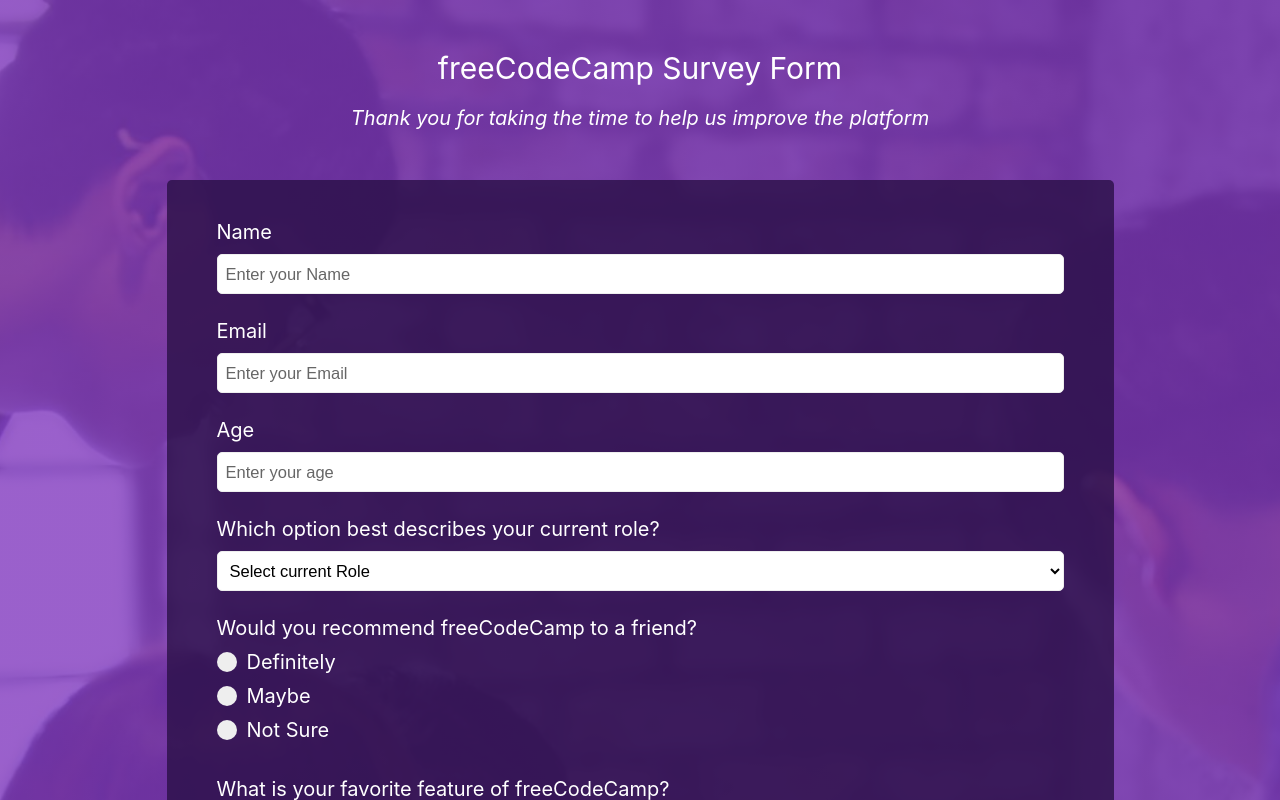
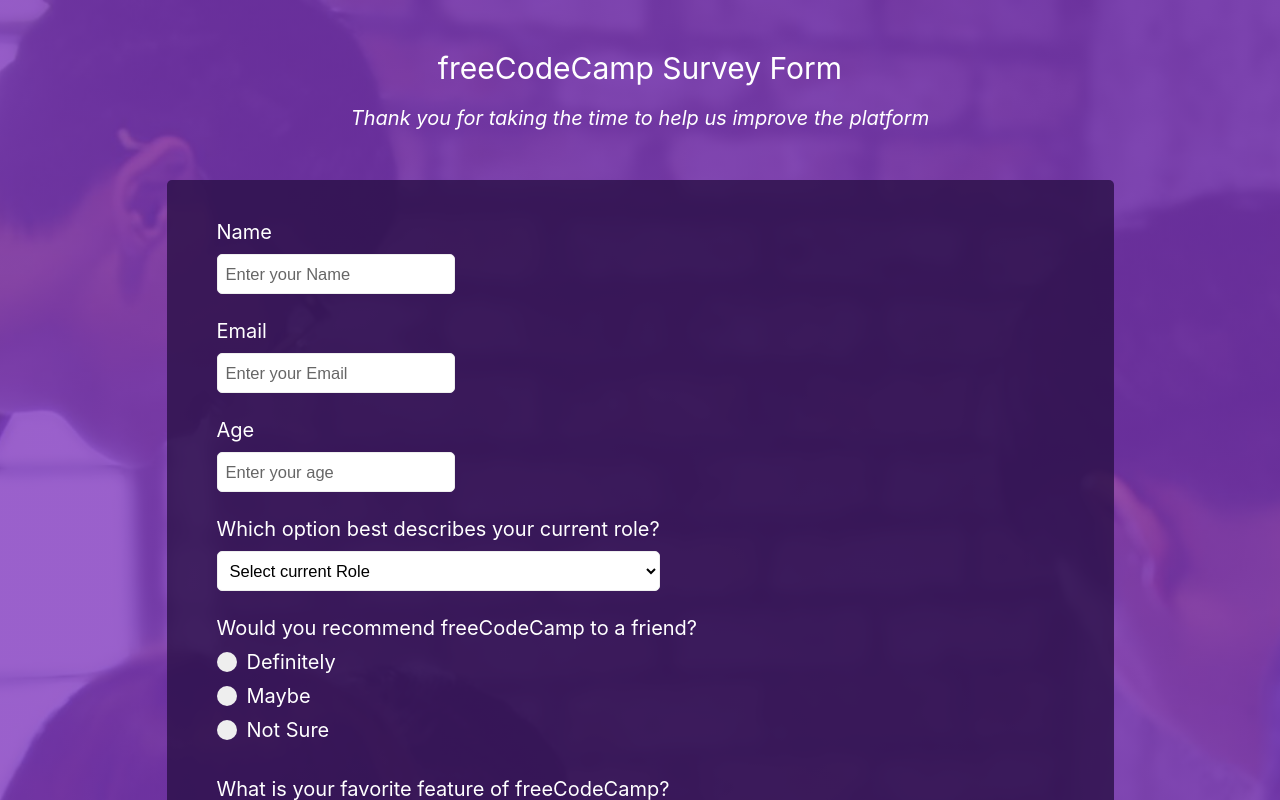
Before and after one commit to harshguptahg007/React-Formik-Example, a React app: page / in a window 1280 px wide. Shown: the top 800 px of the page. Built offline with nearby package versions, Linux system fonts and the light colour scheme.

Commit message:
minor change

```diff
--- a/src/App.css
+++ b/src/App.css
@@ -1,5 +1,5 @@
 .App {
-  /*width: 100vw;*/
+  width: 100vw;
   background-image: linear-gradient(rgba(129,57,191,0.8), rgba(129,57,191,0.8)), url("assets/survey-form-background.jpeg");
   background-repeat: no-repeat;
   background-size: cover;
--- a/src/components/Form/Form.css
+++ b/src/components/Form/Form.css
@@ -2,17 +2,18 @@
     margin: 5rem 0;
     border-radius: 5px;
     background-color: rgba(42, 16, 70, 0.8);
-    /*max-width: 80rem;*/
     display: flex;
     flex-direction: column;
     align-items: flex-start;
+    width: 100%;
     padding: 4rem 5rem 7rem 5rem;
 }
 
 .Entry-field {
     display: flex;
+    align-items: flex-start;
     flex-direction: column;
-    justify-content: center;
+    /*justify-content: center;*/
     margin-bottom: 2.5rem;
 }
 
--- a/src/components/Form/Form.tsx
+++ b/src/components/Form/Form.tsx
@@ -14,7 +14,7 @@
 
 const Form: React.FC<Props> = (props: Props) => {
     return (
-        <div className="Card">
+        <div>
             <Formik
                 initialValues={{
                     name: "",
@@ -54,7 +54,7 @@
                 }}>
                 {formikProps => {
                     return (
-                        <form onSubmit={formikProps.handleSubmit} onReset={formikProps.handleReset}>
+                        <form className="Card" onSubmit={formikProps.handleSubmit} onReset={formikProps.handleReset}>
                             <div className="Entry-field">
 
                                 <FormText label="Name" name="name" placeholder="Enter your Name" id="name"/>
```
